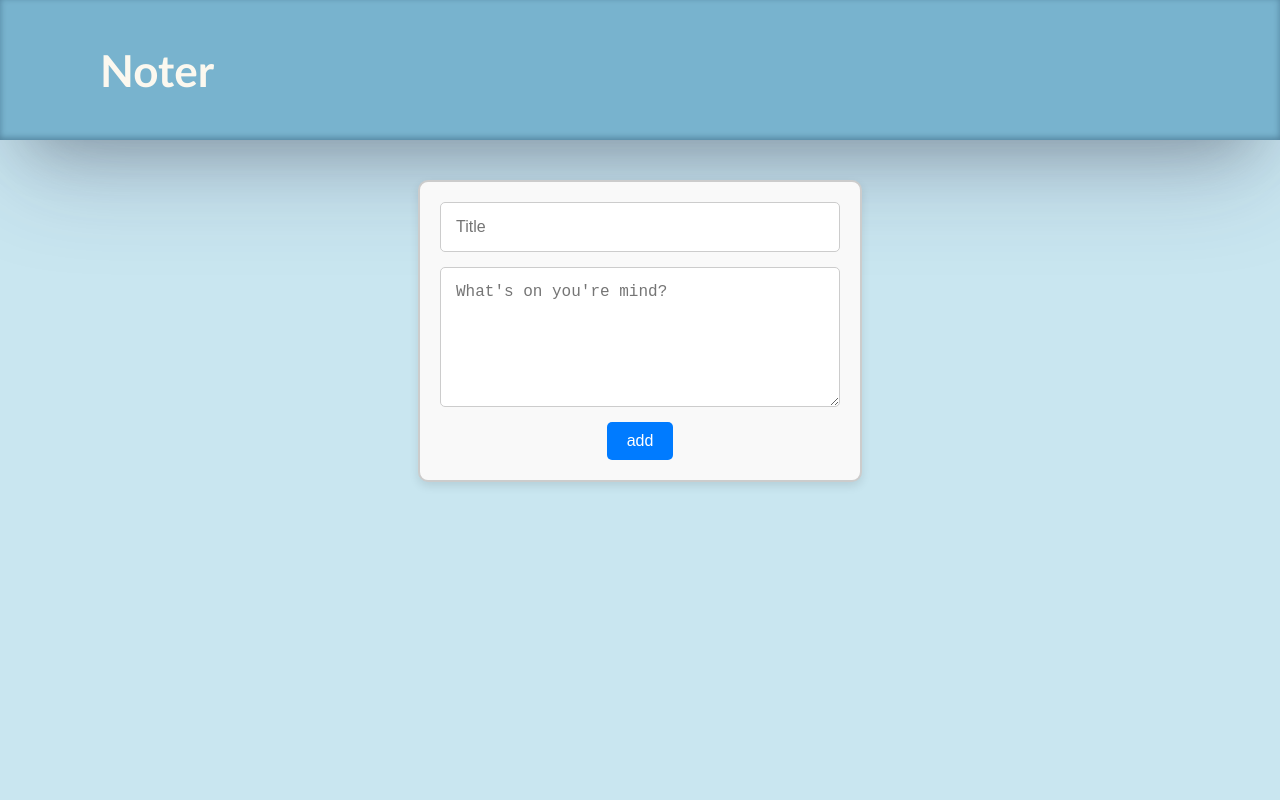
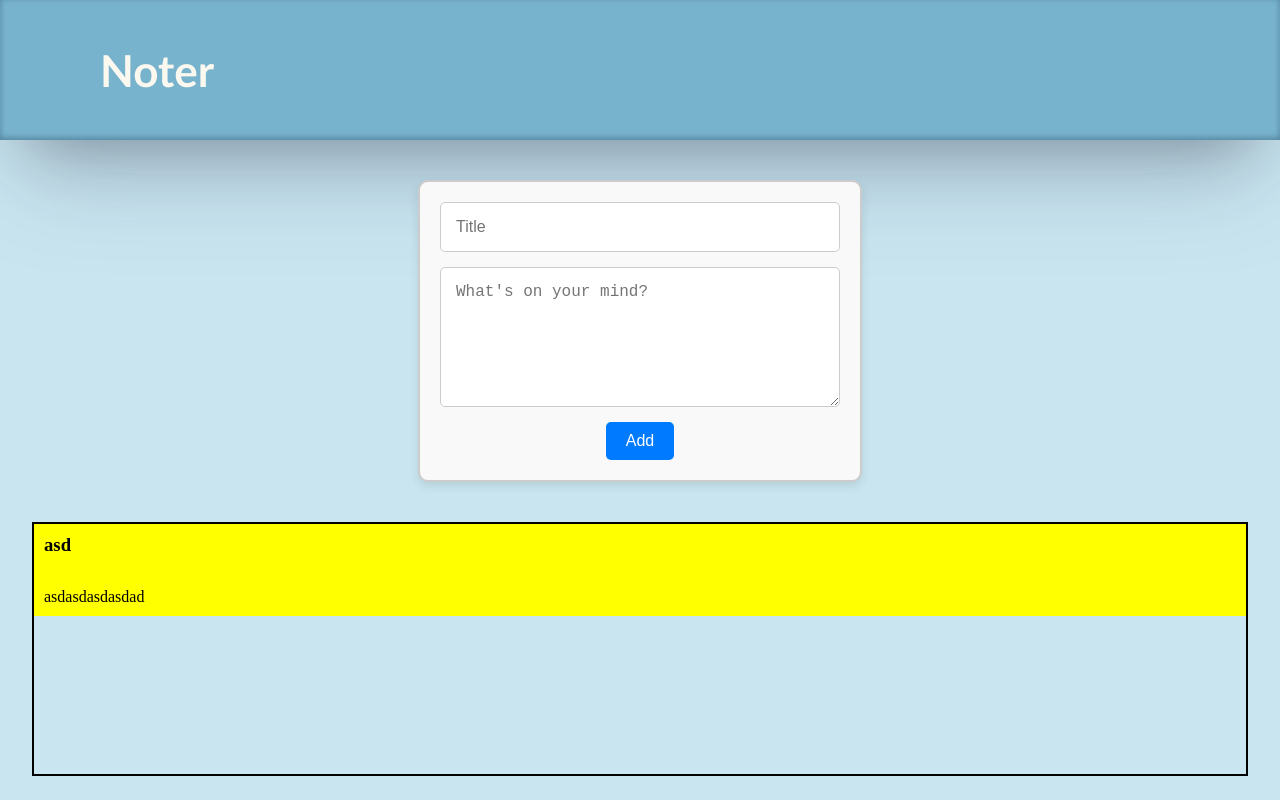
Before and after one commit to Marsol0/IdeaVault, a React (Vite) app: page / in a window 1280 px wide. Built offline with nearby package versions, Linux system fonts and the light colour scheme.

Commit message:
adding array of notes

```diff
--- a/src/Components/Form/Form.jsx
+++ b/src/Components/Form/Form.jsx
@@ -2,7 +2,7 @@ import React, { useState } from "react";
 
 import styles from "./Form.module.css"
 
-const Form = () => {
+const Form = (props) => {
     const [note, setNote] = useState({
         title: "",
         content: ""
@@ -17,14 +17,15 @@ const Form = () => {
        }))
     }
     const handleClick = (e) => {
+        props.addNote(note)
         e.preventDefault()
 
     }
     return (
         <form>
             <input type="text" placeholder="Title" name="title" value={note.title} onChange={onChangeFn}/>
-            <textarea rows={6} placeholder="What's on you're mind?" name="content" value={note.content} onChange={onChangeFn}></textarea>
-            <button onClick={handleClick}>add</button>
+            <textarea rows={6} placeholder="What's on your mind?" name="content" value={note.content} onChange={onChangeFn}></textarea>
+            <button onClick={handleClick}>Add</button>
         </form>
     )
 }
--- a/src/Components/Main/Main.jsx
+++ b/src/Components/Main/Main.jsx
@@ -1,8 +1,20 @@
+import { useState } from "react"
 import react from "react"
 import Form from "../Form/Form"
+import styles from "./Main.module.css"
 const Main = () => {
+    const [allNotes, setAllNotes] = useState([])
     return (
+        <>
         <Form />
+        <div className={styles.noteConteiner}>
+            <div className={styles.noteList}>
+                <h3>asd</h3>
+                <p>asdasdasdasdad</p>
+            </div>
+
+        </div>
+        </>
     )
 }
 
--- a/src/Components/Main/Main.module.css
+++ b/src/Components/Main/Main.module.css
@@ -0,0 +1,13 @@
+.noteConteiner {
+    border: 2px solid black;
+    margin: 0 2rem;
+    min-height: 250px;
+}
+.noteList {
+    padding: 10px;
+    background-color: yellow;
+}
+.noteList h3{
+
+    padding-bottom: 2rem;
+}
```
